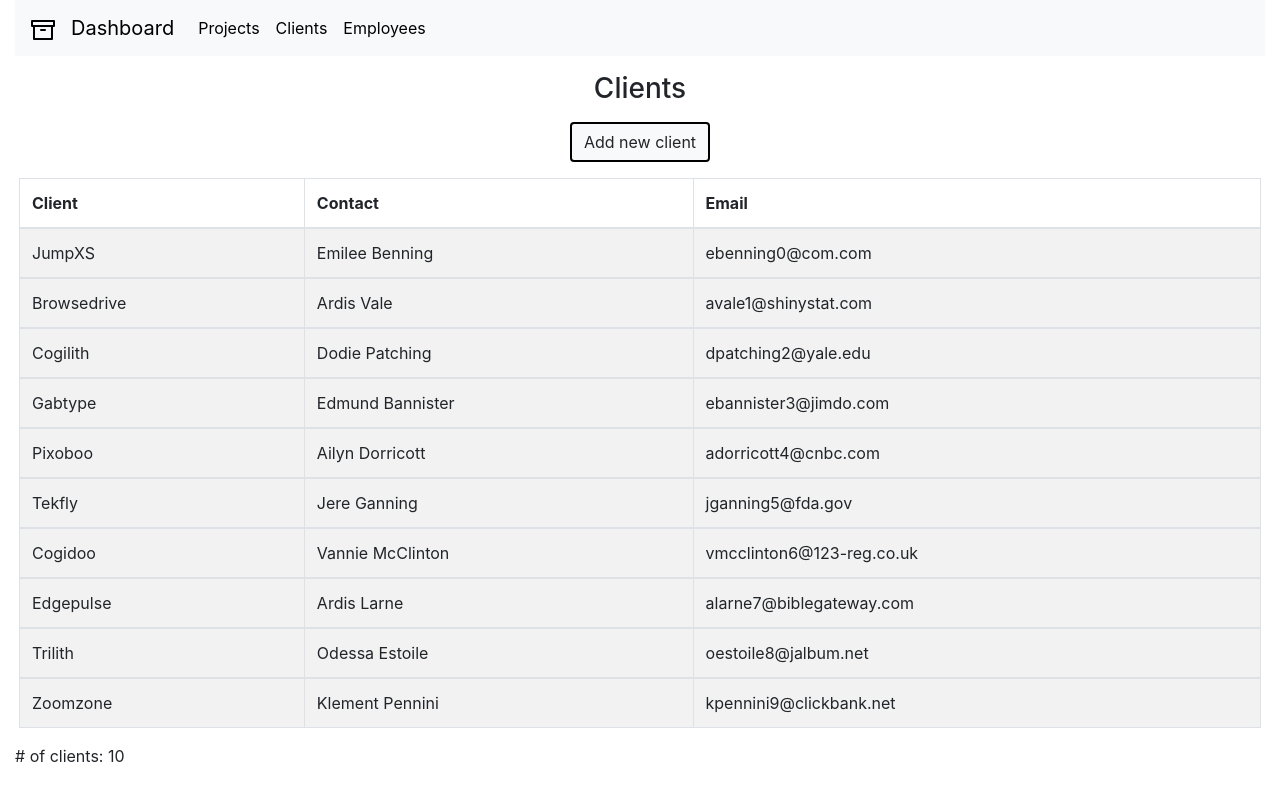
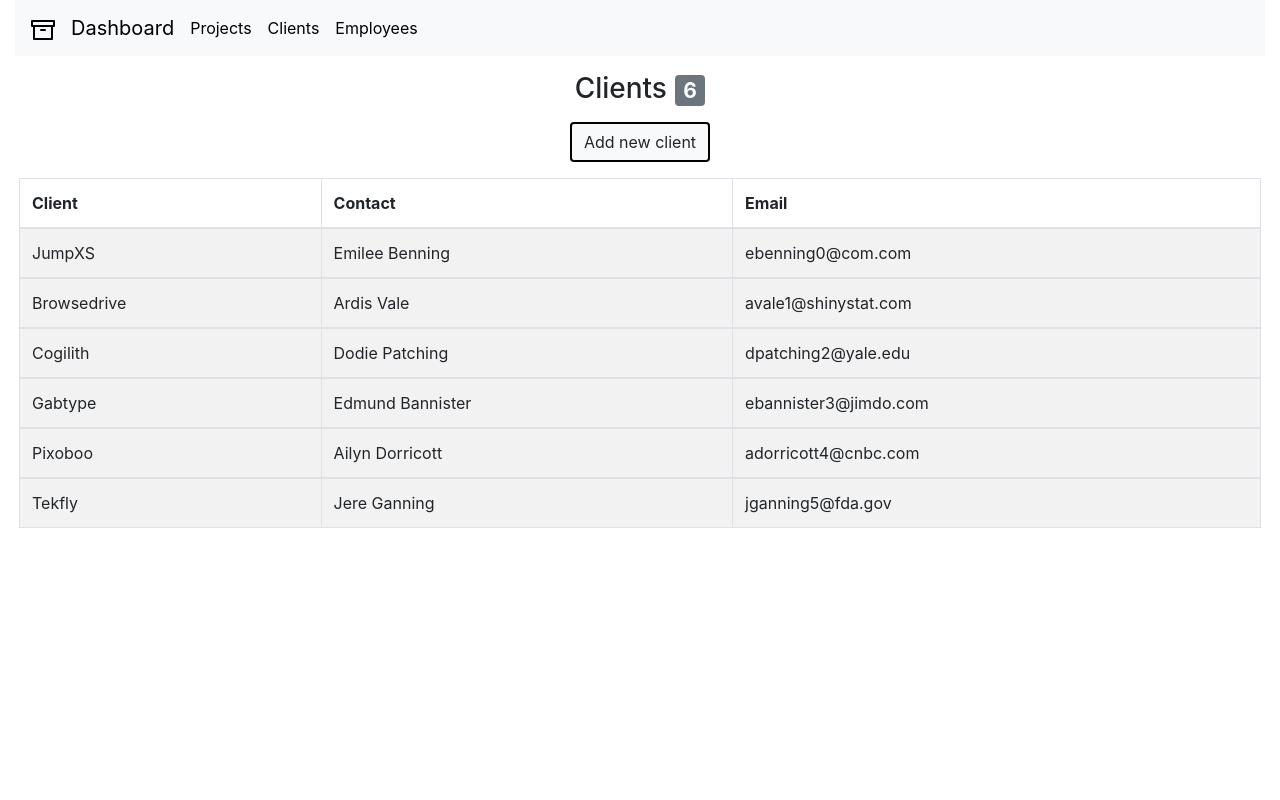
Before and after one commit to martinmolvaer/project-man, a React (Create React App) app in the folder project-man/: page /clients in a window 1280 px wide. Built offline with nearby package versions, Linux system fonts and the light colour scheme.

Commit message:
cleanup and prepare for DELIVERYYYY🚀⚡️🎨
Co-Authored-By: Martin Molvær <42579391+martinmolvaer@users.noreply.github.com>

```diff
--- a/project-man/src/components/Clients.js
+++ b/project-man/src/components/Clients.js
@@ -1,6 +1,6 @@
 import React, { useState, useContext } from "react";
 
-import { Table, Row, Form, Button, Modal } from "react-bootstrap";
+import { Table, Row, Form, Button, Modal, Badge } from "react-bootstrap";
 import { ProjectContext } from "../context/ProjectContext";
 
 const Clients = () => {
@@ -11,6 +11,7 @@ const Clients = () => {
     contact_person: "",
     email: "",
   });
+
   const [show, setShow] = useState(false);
 
   const handleClose = () => setShow(false);
@@ -36,7 +37,8 @@ const Clients = () => {
   return (
     <div>
       <div>
-        <h3 style={{ margin: "1rem", textAlign: "center" }}>Clients</h3>
+        <h3 style={{ margin: "1rem", textAlign: "center" }}>Clients
+        <Badge variant="secondary" style={{marginLeft: "0.5rem"}}>{clients.length}</Badge></h3>
       </div>
 
       <div style={{ display: "flex", justifyContent: "center" }}>
@@ -59,8 +61,8 @@ const Clients = () => {
                 onChange={handleChange}
                 name="name"
                 type="text"
-                placeholder="Client"
-              />
+                placeholder="Client">
+                  </Form.Control>
             </Form.Group>
 
             <Form.Group controlId="formBasicText">
@@ -114,7 +116,6 @@ const Clients = () => {
           })}
         </Table>
       </Row>
-      <p># of clients: {clients.length}</p>
     </div>
   );
 };
--- a/project-man/src/components/EmployeeCard.js
+++ b/project-man/src/components/EmployeeCard.js
@@ -1,7 +1,7 @@
 import React from "react";
 
 const EmployeeCard = ({ employee }) => {
-  console.log(employee);
+
   return (
     <div>
       <li style={{ listStyleType: "square" }}>{employee.first_name}</li>
--- a/project-man/src/components/Employees.js
+++ b/project-man/src/components/Employees.js
@@ -2,7 +2,7 @@ import React, { useState, useContext } from "react";
 
 import { ProjectContext } from "../context/ProjectContext";
 
-import { Card, Row, Container, Modal, Form, Button } from "react-bootstrap";
+import { Card, Row, Container, Modal, Form, Button, Badge } from "react-bootstrap";
 
 const Employees = () => {
   const { employees, addEmployee } = useContext(ProjectContext);
@@ -30,7 +30,12 @@ const Employees = () => {
   return (
     <div>
       <div>
-        <h3 style={{ margin: "1rem", textAlign: "center" }}>Employees</h3>
+        <h3 style={{ margin: "1rem", textAlign: "center" }}>
+          Employees
+          <Badge variant="secondary" style={{ marginLeft: "0.5rem" }}>
+            {employees.length}
+          </Badge>
+        </h3>
       </div>
 
       <div style={{ display: "flex", justifyContent: "center" }}>
@@ -89,7 +94,7 @@ const Employees = () => {
           <Button variant="secondary" onClick={handleClose}>
             Close
           </Button>
-          <Button variant="primary" onClick={addNewEmployee}>
+          <Button variant="primary" type="submit" onClick={addNewEmployee}>
             Add employee
           </Button>
         </Modal.Footer>
@@ -97,10 +102,10 @@ const Employees = () => {
 
       <Container style={{ maxWidth: "1280px" }}>
         <Row style={{ display: "flex", justifyContent: "center" }}>
-          {employees.map((employee) => {
+          {employees.map((employee, i) => {
             return (
-              <Card
-                className="cardeffect"
+              <Card key={i}
+                className="card"
                 style={{
                   width: "18rem",
                   marginRight: "1rem",
--- a/project-man/src/components/Home.js
+++ b/project-man/src/components/Home.js
@@ -91,7 +91,7 @@ const Home = () => {
                     <Card.Text>Full overview over all employees</Card.Text>
                     <User />
                   </Card.Body>
-                  <Card.Footer>
+                  <Card.Footer >
                     <ArrowRight />
                   </Card.Footer>
                 </Card>
--- a/project-man/src/components/Navbar.js
+++ b/project-man/src/components/Navbar.js
@@ -17,30 +17,30 @@ export default () => {
       <Navbar.Toggle aria-controls="responsive-navbar-nav" />
       <Navbar.Collapse id="responsive-navbar-nav">
         <Nav className="mr-auto">
-          <Nav.Link>
+
             <Link
-              style={{ textDecoration: "none", color: "black" }}
+              style={{ marginRight: "1rem", textDecoration: "none", color: "black" }}
               to="/projects"
             >
               Projects
             </Link>
-          </Nav.Link>
-          <Nav.Link>
+
+
             <Link
-              style={{ textDecoration: "none", color: "black" }}
+              style={{ marginRight: "1rem", textDecoration: "none", color: "black" }}
               to="/clients"
             >
               Clients
             </Link>
-          </Nav.Link>
-          <Nav.Link>
+
+
             <Link
-              style={{ textDecoration: "none", color: "black" }}
+              style={{  marginRight: "1rem", textDecoration: "none", color: "black" }}
               to="/employees"
             >
               Employees
             </Link>
-          </Nav.Link>
+
         </Nav>
       </Navbar.Collapse>
     </Navbar>
--- a/project-man/src/components/ProjectDetail.js
+++ b/project-man/src/components/ProjectDetail.js
@@ -8,14 +8,13 @@ import EmployeeCard from "./EmployeeCard";
 
 const ProjectDetail = () => {
   const { projects, addEmployeeToProject } = useContext(ProjectContext);
-  const { employees, addEmployee } = useContext(ProjectContext);
+  const { employees } = useContext(ProjectContext);
   const [newEmployeeId, setNewEmployeeId] = useState("");
   let { id } = useParams();
 
   const handleChange = (e) => {
     const { value } = e.target;
     setNewEmployeeId(value);
-    console.log(value);
   };
 
   const addNewEmployee = () => {
@@ -31,8 +30,6 @@ const ProjectDetail = () => {
 
   const project = projects.filter((detail) => detail.id === Number(id))[0];
 
-  console.log(project);
-
   return (
     <Row>
       <Col style={{ display: "flex", justifyContent: "center" }}>
@@ -47,21 +44,22 @@ const ProjectDetail = () => {
             <Card.Title>Description:</Card.Title>
             <Card.Text>{project.description}</Card.Text>
             <br></br>
-            <Card.Text>
+
             <Card.Title>Employees:</Card.Title>
             {project.employeeId.length > 0 &&
-                project.employeeId.map((employee) => {
+              project.employeeId.map((employee, i) => {
                 const projectEmployee = employees.filter(
                   (detail) => detail.id === employee
                 )[0];
                 return (
                   <EmployeeCard
+                    key={i}
                     employee={projectEmployee}
                     project={project}
                   />
                 );
               })}
-            </Card.Text>
+            <br></br>
             <Button
               style={{ border: "2px solid black" }}
               variant="light"
@@ -86,9 +84,9 @@ const ProjectDetail = () => {
                       <option selected disabled>
                         Velg en ansatt
                       </option>{" "}
-                      {employees.map((employee) => {
+                      {employees.map((employee, i) => {
                         return (
-                          <option value={employee.id}>
+                          <option key={i} value={employee.id}>
                             {employee.first_name}
                           </option>
                         );
@@ -101,7 +99,7 @@ const ProjectDetail = () => {
                 <Button variant="secondary" onClick={handleClose}>
                   Close
                 </Button>
-                <Button variant="primary" onClick={addNewEmployee}>
+                <Button variant="primary" type="submit" onClick={addNewEmployee}>
                   Add employee
                 </Button>
               </Modal.Footer>
--- a/project-man/src/components/Projects.js
+++ b/project-man/src/components/Projects.js
@@ -1,7 +1,13 @@
 import React, { useState, useContext } from "react";
-
-import { useParams } from "react-router-dom";
-import { Row, Container, Form, Modal, Button, Toast } from "react-bootstrap";
+import {
+  Row,
+  Container,
+  Form,
+  Modal,
+  Button,
+  Toast,
+  Badge,
+} from "react-bootstrap";
 import ProjectCard from "./ProjectCard";
 import { ProjectContext } from "../context/ProjectContext";
 
@@ -37,7 +43,10 @@ const Projects = () => {
   return (
     <div>
       <div>
-        <h3 style={{ margin: "1rem", textAlign: "center" }}>Projects</h3>
+        <h3 style={{ margin: "1rem", textAlign: "center" }}>
+          Projects
+          <Badge variant="secondary" style={{marginLeft: "0.5rem"}}>{projects.length}</Badge>
+        </h3>
         <div style={{ position: "absolute", paddingLeft: "1rem" }}>
           <Toast
             delay={3000}
@@ -111,10 +120,9 @@ const Projects = () => {
 
       <Container style={{ maxWidth: "1280px" }}>
         <Row style={{ display: "flex", justifyContent: "center" }}>
-          {projects.map((project) => {
-            return <ProjectCard project={project}/>;
+          {projects.map((project, i) => {
+            return <ProjectCard key={i} project={project} />;
           })}
-
         </Row>
       </Container>
     </div>
--- a/project-man/src/context/ProjectContext.js
+++ b/project-man/src/context/ProjectContext.js
@@ -1,4 +1,4 @@
-import React, { useEffect, useContext, useState } from "react";
+import React, {useState } from "react";
 import ProjectData from "../data/ProjectData.json";
 
 import EmployeeData from "../data/EmployeeData.json";
--- a/project-man/src/data/ClientData.json
+++ b/project-man/src/data/ClientData.json
@@ -34,29 +34,5 @@
     "name": "Tekfly",
     "contact_person": "Jere Ganning",
     "email": "jganning5@fda.gov"
-  },
-  {
-    "id": 7,
-    "name": "Cogidoo",
-    "contact_person": "Vannie McClinton",
-    "email": "vmcclinton6@123-reg.co.uk"
-  },
-  {
-    "id": 8,
-    "name": "Edgepulse",
-    "contact_person": "Ardis Larne",
-    "email": "alarne7@biblegateway.com"
-  },
-  {
-    "id": 9,
-    "name": "Trilith",
-    "contact_person": "Odessa Estoile",
-    "email": "oestoile8@jalbum.net"
-  },
-  {
-    "id": 10,
-    "name": "Zoomzone",
-    "contact_person": "Klement Pennini",
-    "email": "kpennini9@clickbank.net"
   }
 ]
--- a/project-man/src/data/EmployeeData.json
+++ b/project-man/src/data/EmployeeData.json
@@ -69,13 +69,5 @@
     "email": "jmerdew8@microsoft.com",
     "avatar": "https://robohash.org/enimetdeserunt.png?size=50x50&set=set1",
     "position": "Analog Circuit Design manager"
-  },
-  {
-    "id": 10,
-    "first_name": "Towny",
-    "last_name": "Beesey",
-    "email": "tbeesey9@php.net",
-    "avatar": "https://robohash.org/etautest.png?size=50x50&set=set1",
-    "position": "Assistant Professor"
   }
 ]
--- a/project-man/src/data/ProjectData.json
+++ b/project-man/src/data/ProjectData.json
@@ -4,7 +4,7 @@
     "status": "In progress",
     "description": "Morbi sem mauris, laoreet ut, rhoncus aliquet, pulvinar sed, nisl.",
     "customerId": 1,
-    "employeeId": [1, 5, 8]
+    "employeeId": [1, 5, 6]
   },
   {
     "id": 2,
@@ -12,7 +12,7 @@
     "status": "Done",
     "description": "Sed sagittis.",
     "customerId": 2,
-    "employeeId": [2, 3]
+    "employeeId": [2, 3, 7, 6]
   },
   {
     "id": 3,
@@ -20,7 +20,7 @@
     "status": "Not Started",
     "description": "Morbi vestibulum, velit id pretium iaculis, diam erat fermentum justo, nec condimentum neque sapien placerat ante. Nulla justo.",
     "customerId": 3,
-    "employeeId": [3, 9]
+    "employeeId": [3, 4]
   },
   {
     "id": 4,
@@ -28,7 +28,7 @@
     "status": "Done",
     "description": "Maecenas tincidunt lacus at velit. Vivamus vel nulla eget eros elementum pellentesque.",
     "customerId": 4,
-    "employeeId": [4, 8]
+    "employeeId": [4]
   },
   {
     "id": 5,
@@ -53,29 +53,5 @@
     "description": "Morbi sem mauris, laoreet ut, rhoncus aliquet, pulvinar sed, nisl. Nunc rhoncus dui vel sem.",
     "customerId": 7,
     "employeeId": [7]
-  },
-  {
-    "id": 8,
-    "name": "Vagram",
-    "status": "Done",
-    "description": "In blandit ultrices enim. Lorem ipsum dolor sit amet, consectetuer adipiscing elit.",
-    "customerId": 8,
-    "employeeId": [8]
-
-  }, {
-    "id": 9,
-    "name": "Home Ing",
-    "status": "In progress",
-    "description": "Duis at velit eu est congue elementum.",
-    "customerId": 9,
-    "employeeId": [9]
-
-  }, {
-    "id": 10,
-    "name": "Quo Lux",
-    "status": "Not Started",
-    "description": "Quisque ut erat. Curabitur gravida nisi at nibh.",
-    "customerId": 10,
-    "employeeId": [10]
   }
 ]
```
Also changed, not shown: project-man/src/README.md (added), 1 other file (tests, documents, lock files or other folders). Lines whose indentation alone changed are shown as unchanged.
